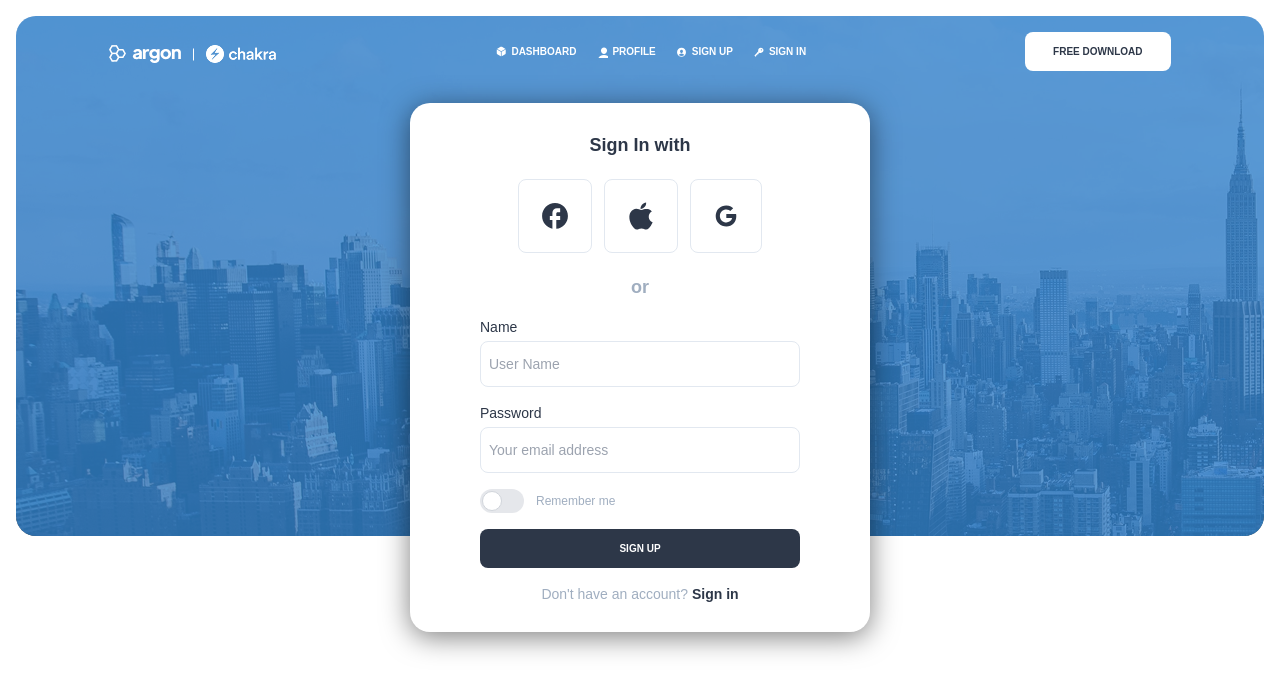
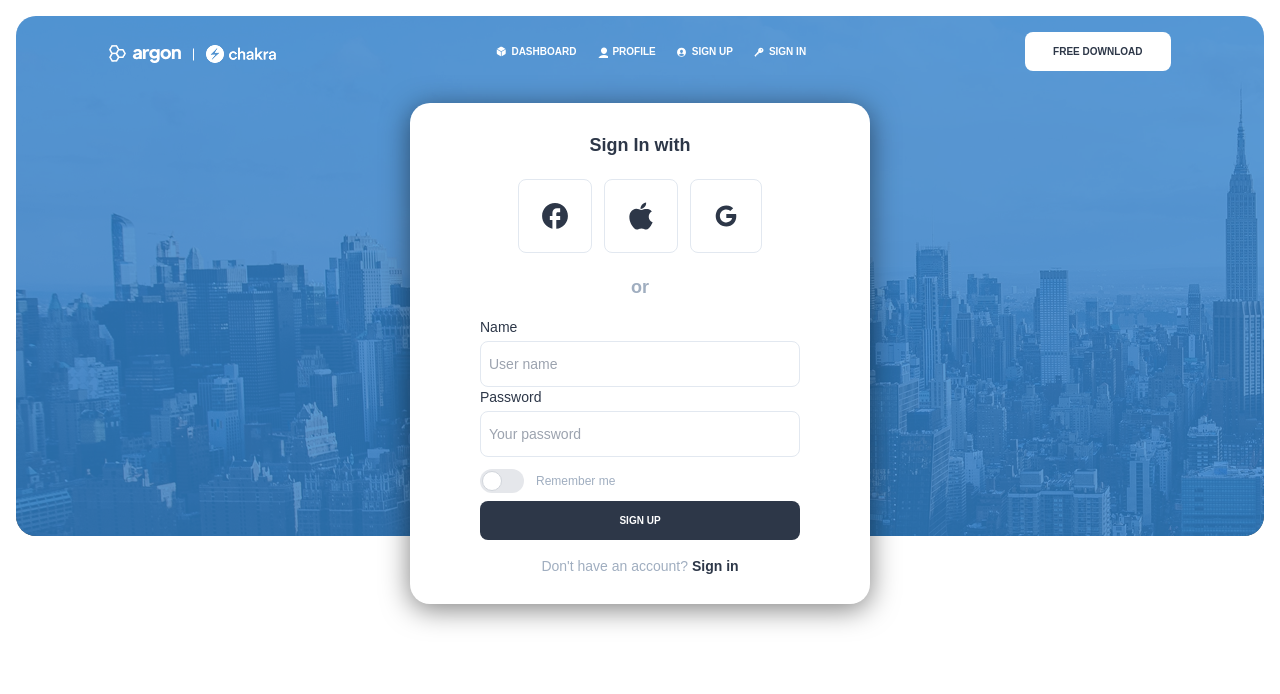
Before and after one commit to BerkantKazangirler/argon-dashboard, a React (Vite) app: page /auth/sign in a window 1280 px wide. Shown: the top 694 px of the page. Built offline with nearby package versions, Linux system fonts and the light colour scheme.

Commit message:
feat: form actions

```diff
--- a/src/pages/register.tsx
+++ b/src/pages/register.tsx
@@ -1,18 +1,20 @@
 import { Input, Button, AppleSvg, Checkbox } from "@/components";
-import { useState } from "react";
 import toast, { Toaster } from "react-hot-toast";
 import { Link } from "react-router-dom";
 
 export const Register = () => {
-  const [name, setName] = useState<string>("");
-  const [password, setPassword] = useState<string>("");
-  const [mail, setMail] = useState<string>("");
   function toastify(text: string) {
     toast(text);
   }
 
-  function login(name: string, password: string, mail: string) {
-    toast("Ad : " + name + " Soyad :" + password + " Mail : " + mail);
+  function login(event) {
+    event.preventDefault();
+    const formData = new FormData(event.target);
+    const name = formData.get("name");
+    const mail = formData.get("mail");
+    const pass = formData.get("pass");
+
+    toastify(`Ad: ${name}, Mail: ${mail}, Şifre: ${pass}`);
   }
 
   return (
@@ -85,6 +87,7 @@ export const Register = () => {
               <span className="text-center text-lg font-bold text-placeholderColor">
                 or
               </span>
+              <form onSubmit={login}>
                 <div className="flex flex-col gap-1">
                   <label
                     htmlFor="name"
@@ -93,10 +96,10 @@ export const Register = () => {
                     Name
                   </label>
                   <Input
-                  onChange={(e) => setName(e.currentTarget.value)}
                     placeholder="User name"
                     className="w-full rounded-lg border border-inputBorder bg-white py-3 indent-2 text-sm text-black dark:border-none dark:bg-darkBottomBg"
                     id="name"
+                    name="name"
                   />
                 </div>
                 <div className="flex flex-col gap-1">
@@ -107,11 +110,11 @@ export const Register = () => {
                     Email
                   </label>
                   <Input
-                  onChange={(e) => setMail(e.currentTarget.value)}
                     placeholder="Your email address"
                     className="w-full rounded-lg border border-inputBorder bg-white py-3 indent-2 text-sm text-black dark:border-none dark:bg-darkBottomBg"
                     id="mail"
                     type="mail"
+                    name="mail"
                   />
                 </div>
                 <div className="flex flex-col gap-1">
@@ -122,22 +125,26 @@ export const Register = () => {
                     Password
                   </label>
                   <Input
-                  onChange={(e) => setPassword(e.currentTarget.value)}
                     placeholder="Your password"
                     type="password"
                     className="w-full rounded-lg border border-inputBorder bg-white py-3 indent-2 text-sm text-black dark:border-none dark:bg-darkBottomBg"
                     id="pass"
+                    name="pass"
                   />
                 </div>
+                <div className="flex flex-col gap-2 pt-3">
                   <div className="flex flex-row gap-3">
                     <Checkbox id="remember" text="Remember me" />
                   </div>
-              <Button
-                onClick={() => login(name, password, mail)}
+                  <button
+                    type="submit"
                     className="w-full rounded-lg bg-detailColor py-3 text-2xs font-bold text-white dark:bg-detailBg"
                   >
                     SIGN UP
-              </Button>
+                  </button>
+                </div>
+              </form>
+
               <span className="text-center text-sm text-placeholderColor">
                 Already have an account?{" "}
                 <Link
--- a/src/pages/signin.tsx
+++ b/src/pages/signin.tsx
@@ -1,17 +1,19 @@
 import { Input, Button, Checkbox } from "@/components";
-import { useState } from "react";
 import toast, { Toaster } from "react-hot-toast";
 import { Link } from "react-router-dom";
 
 export const SignIn = () => {
-  const [name, setName] = useState<string>("");
-  const [password, setPassword] = useState<string>("");
   function toastify(text: string) {
     toast(text);
   }
 
-  function login(name: string, password: string) {
-    toast("Ad : " + name + " Soyad :" + password);
+  function login(event) {
+    event.preventDefault();
+    const formData = new FormData(event.target);
+    const name = formData.get("name");
+    const pass = formData.get("pass");
+
+    toastify(`Ad: ${name}, Şifre: ${pass}`);
   }
 
   return (
@@ -84,6 +86,7 @@ export const SignIn = () => {
               <span className="text-center text-lg font-bold text-placeholderColor">
                 or
               </span>
+              <form onSubmit={login}>
                 <div className="flex flex-col gap-1">
                   <label
                     htmlFor="name"
@@ -92,10 +95,10 @@ export const SignIn = () => {
                     Name
                   </label>
                   <Input
-                  placeholder="User Name"
-                  className="w-full rounded-lg border border-inputBorder bg-white py-3 indent-2 text-sm text-black dark:border-none dark:bg-darkBottomBg dark:text-white"
+                    placeholder="User name"
+                    className="w-full rounded-lg border border-inputBorder bg-white py-3 indent-2 text-sm text-black dark:border-none dark:bg-darkBottomBg"
                     id="name"
-                  onChange={(e) => setName(e.currentTarget.value)}
+                    name="name"
                   />
                 </div>
                 <div className="flex flex-col gap-1">
@@ -106,22 +109,25 @@ export const SignIn = () => {
                     Password
                   </label>
                   <Input
-                  placeholder="Your email address"
+                    placeholder="Your password"
                     type="password"
-                  className="w-full rounded-lg border border-inputBorder bg-white py-3 indent-2 text-sm text-black dark:border-none dark:bg-darkBottomBg dark:text-white"
+                    className="w-full rounded-lg border border-inputBorder bg-white py-3 indent-2 text-sm text-black dark:border-none dark:bg-darkBottomBg"
                     id="pass"
-                  onChange={(e) => setPassword(e.currentTarget.value)}
+                    name="pass"
                   />
                 </div>
+                <div className="flex flex-col gap-2 pt-3">
                   <div className="flex flex-row gap-3">
                     <Checkbox id="remember" text="Remember me" />
                   </div>
-              <Button
-                onClick={() => login(name, password)}
+                  <button
+                    type="submit"
                     className="w-full rounded-lg bg-detailColor py-3 text-2xs font-bold text-white dark:bg-detailBg"
                   >
                     SIGN UP
-              </Button>
+                  </button>
+                </div>
+              </form>
               <span className="text-center text-sm text-placeholderColor">
                 Don't have an account?{" "}
                 <Link
```
Lines whose indentation alone changed are shown as unchanged.
